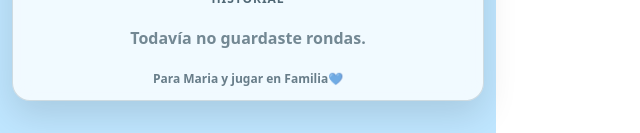
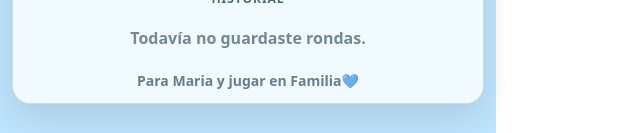
Before and after one commit to polohkshub/burako-anotador, a React (Vite) app: page / in a window 1280 px wide. Shown: the part 664-797 px from the top of the page, without its empty margins (0-640 px from the left). Built offline with nearby package versions, Linux system fonts and the light colour scheme.

Commit message:
Update App.css

```diff
--- a/src/App.css
+++ b/src/App.css
@@ -227,6 +227,6 @@ body {
   margin-top: 12px;
   text-align: center;
   font-weight: 900;
-  font-size: 12px;
+  font-size: 14px;
   color: rgba(11, 42, 58, 0.6);
 }
```
